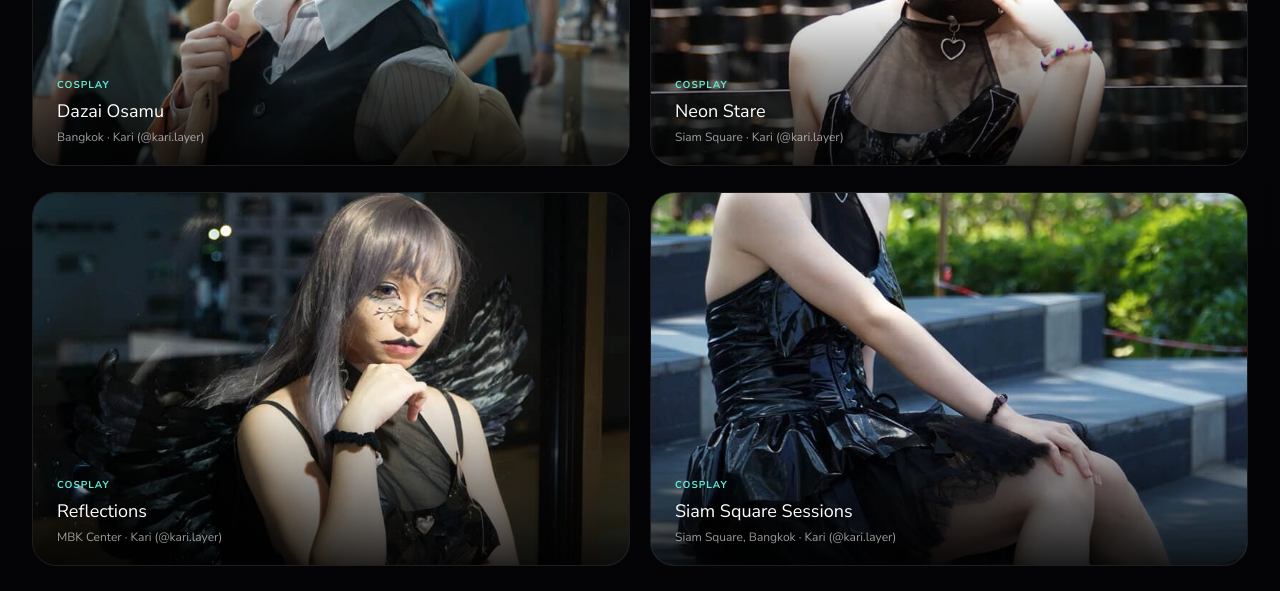
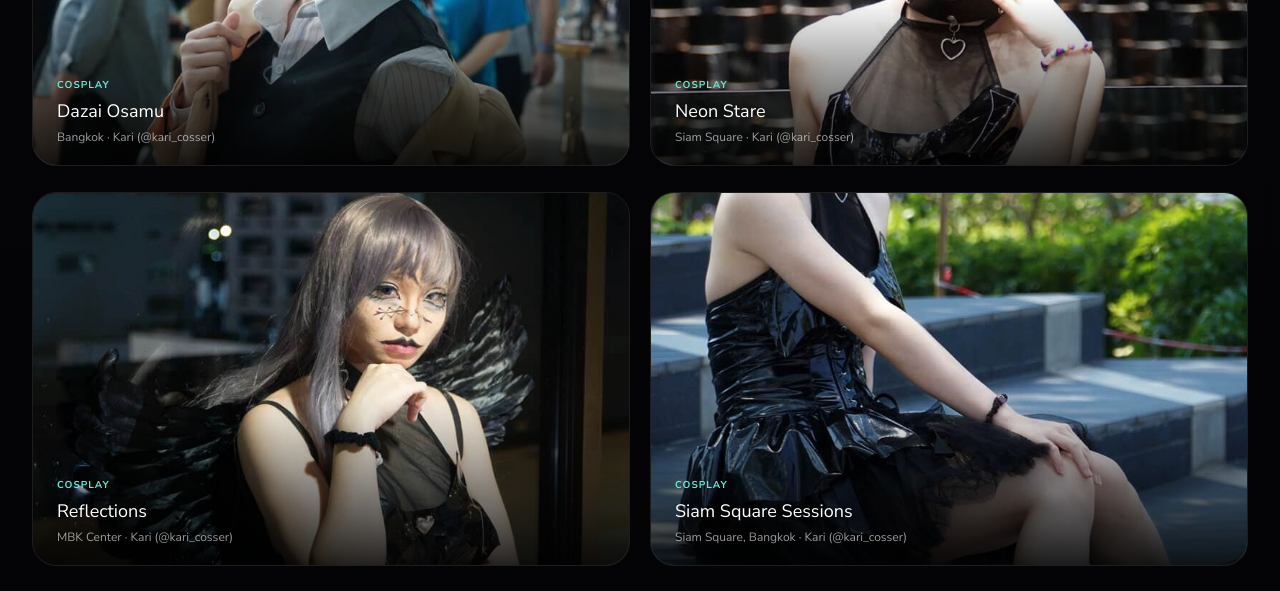
Before and after one commit to DokkDokki/doki-website, a Next.js app: page /en/photography in a window 1280 px wide. Shown: the part 1480-2071 px from the top of the page. Built offline with nearby package versions, Linux system fonts and the light colour scheme; a web font is replaced by a local one.

Commit message:
Showcase Instagram profiles and update Kari handle

```diff
--- a/src/components/pages/en/PhotographyPage.js
+++ b/src/components/pages/en/PhotographyPage.js
@@ -45,7 +45,7 @@ const photos = [
     id: 5,
     title: "Dazai Osamu",
     category: "Cosplay",
-    model: "Kari (@kari.layer)",
+    model: "Kari (@kari_cosser)",
     src: "/images/photography/kari-dazai-osamu.jpg",
     location: "Bangkok",
     exif: { gear: "Sony α6000", lens: "30mm f/1.4", iso: "200", shutter: "1/125s", aperture: "f/2.8" },
@@ -55,7 +55,7 @@ const photos = [
     id: 6,
     title: "Neon Stare",
     category: "Cosplay",
-    model: "Kari (@kari.layer)",
+    model: "Kari (@kari_cosser)",
     src: "/images/photography/kari-stare.jpg",
     location: "Siam Square",
     exif: { gear: "Sony α6000", lens: "30mm f/1.4", iso: "1600", shutter: "1/60s", aperture: "f/1.4" },
@@ -65,7 +65,7 @@ const photos = [
     id: 7,
     title: "Reflections",
     category: "Cosplay",
-    model: "Kari (@kari.layer)",
+    model: "Kari (@kari_cosser)",
     src: "/images/photography/kari-glass.jpg",
     location: "MBK Center",
     exif: { gear: "Sony α6000", lens: "18-105mm G", iso: "400", shutter: "1/100s", aperture: "f/4.0" },
@@ -75,7 +75,7 @@ const photos = [
     id: 8,
     title: "Siam Square Sessions",
     category: "Cosplay",
-    model: "Kari (@kari.layer)",
+    model: "Kari (@kari_cosser)",
     src: "/images/photography/kari-siamsquare.jpg",
     location: "Siam Square, Bangkok",
     exif: { gear: "Sony α6000", lens: "30mm f/1.4", iso: "800", shutter: "1/80s", aperture: "f/1.8" },
@@ -85,7 +85,7 @@ const photos = [
     id: 9,
     title: "Halloween Night",
     category: "Cosplay",
-    model: "Kari (@kari.layer)",
+    model: "Kari (@kari_cosser)",
     src: "/images/photography/kari-halloween.jpg",
     location: "Bangkok",
     exif: { gear: "Sony α6000", lens: "30mm f/1.4", iso: "3200", shutter: "1/50s", aperture: "f/1.4" },
@@ -139,7 +139,7 @@ export default function PhotographyPage() {
             <span className="text-transparent bg-clip-text bg-gradient-to-r from-teal-400 to-emerald-500">Archive.</span>
           </h1>
           <p className="text-xl text-slate-400 max-w-2xl leading-relaxed italic font-light">
-            Capturing the precision of <span className="text-white font-medium not-italic">Japanese Rail</span> and the artistic world of <span className="text-white font-medium not-italic">Cosplay</span>. Often found behind the lens for my close friend <span className="text-teal-400 font-bold not-italic">Kari (@kari.layer)</span>.
+            Capturing the precision of <span className="text-white font-medium not-italic">Japanese Rail</span> and the artistic world of <span className="text-white font-medium not-italic">Cosplay</span>. Often found behind the lens for my close friend <span className="text-teal-400 font-bold not-italic">Kari (@kari_cosser)</span>.
           </p>
         </motion.header>
 
@@ -243,7 +243,7 @@ export default function PhotographyPage() {
                 <div className="absolute inset-0 bg-gradient-to-tr from-purple-500/30 to-teal-500/10 opacity-0 group-hover:opacity-100 transition-opacity z-10"></div>
                 <img
                   src="/images/photography/kari-pfp.jpg"
-                  alt="Kari (@kari.layer)"
+                  alt="Kari (@kari_cosser)"
                   className="w-full h-full object-cover transition-transform duration-1000 group-hover:scale-110"
                 />
                 <div className="absolute bottom-6 left-6 z-20">
@@ -259,7 +259,7 @@ export default function PhotographyPage() {
                 </p>
 
                 <div className="flex flex-wrap gap-6">
-                   <a href="https://instagram.com/kari.layer" target="_blank" rel="noreferrer" className="px-8 py-3 bg-purple-500/10 border border-purple-500/20 text-purple-400 rounded-full font-bold hover:bg-purple-500 hover:text-white transition-all flex items-center gap-3">
+                   <a href="https://instagram.com/kari_cosser" target="_blank" rel="noreferrer" className="px-8 py-3 bg-purple-500/10 border border-purple-500/20 text-purple-400 rounded-full font-bold hover:bg-purple-500 hover:text-white transition-all flex items-center gap-3">
                       <FaInstagram /> Instagram
                    </a>
                 </div>
--- a/src/components/site/ContactPanel.js
+++ b/src/components/site/ContactPanel.js
@@ -1,4 +1,4 @@
 import { FaDiscord, FaEnvelope, FaGithub, FaInstagram, FaSoundcloud, FaYoutube } from "react-icons/fa";
 
-const links = { doki: [["Email", "mailto:dokkdokki@dokimachine.net", FaEnvelope], ["GitHub", "https://github.com/DokkDokki", FaGithub], ["Instagram", "https://instagram.com/doki_chibi", FaInstagram], ["Discord", "https://discord.gg/R8JB5JHvaZ", FaDiscord]], music: [["Email", "mailto:dokkdokki@dokimachine.net", FaEnvelope], ["SoundCloud", "https://soundcloud.com/doki_chibi", FaSoundcloud], ["YouTube", "https://www.youtube.com/@dokimachine", FaYoutube], ["Instagram", "https://instagram.com/dokimachine", FaInstagram]] };
+const links = { doki: [["Email", "mailto:dokkdokki@dokimachine.net", FaEnvelope], ["GitHub", "https://github.com/DokkDokki", FaGithub], ["Personal Instagram", "https://instagram.com/doki_chibi", FaInstagram], ["Photography Instagram", "https://instagram.com/doki_a6000", FaInstagram], ["Discord", "https://discord.gg/R8JB5JHvaZ", FaDiscord]], music: [["Email", "mailto:dokkdokki@dokimachine.net", FaEnvelope], ["SoundCloud", "https://soundcloud.com/doki_chibi", FaSoundcloud], ["YouTube", "https://www.youtube.com/@dokimachine", FaYoutube], ["Instagram", "https://instagram.com/dokimachine", FaInstagram]] };
 export default function ContactPanel({ world = "doki", title = "Let's connect." }) { return <section className={`rounded-[2rem] border p-8 text-center sm:p-12 ${world === "doki" ? "border-teal-300/20 bg-teal-300/5" : "border-fuchsia-300/20 bg-fuchsia-300/5"}`}><p className="text-[10px] font-bold uppercase tracking-[.28em] text-white/45">Open channel</p><h2 className="mt-3 text-3xl font-light text-white sm:text-5xl">{title}</h2><div className="mt-8 flex flex-wrap justify-center gap-3">{links[world].map(([label, href, Icon]) => <a key={label} href={href} target={href.startsWith("http") ? "_blank" : undefined} rel="noreferrer" className="inline-flex min-h-11 items-center gap-2 rounded-full border border-white/10 bg-white/5 px-5 text-xs font-bold uppercase tracking-[.12em] text-white transition hover:bg-white hover:text-slate-950"><Icon /> {label}</a>)}</div></section>; }
```
Also changed, not shown: src/components/pages/CorePhotographyPage.js (+1 -1 lines), src/components/pages/CoreDokiPage.js, src/content/core-content.js.
